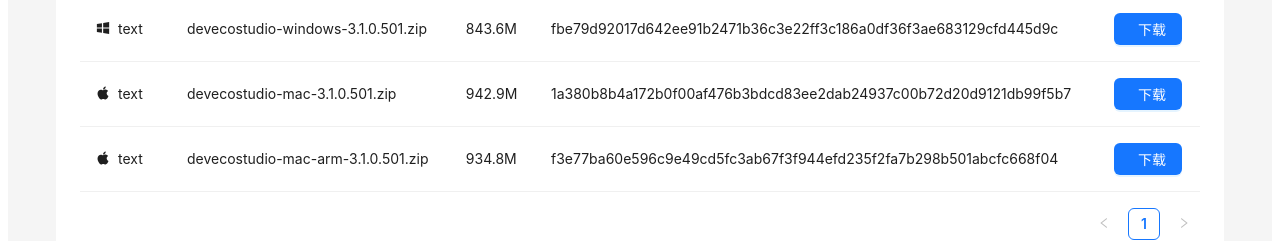
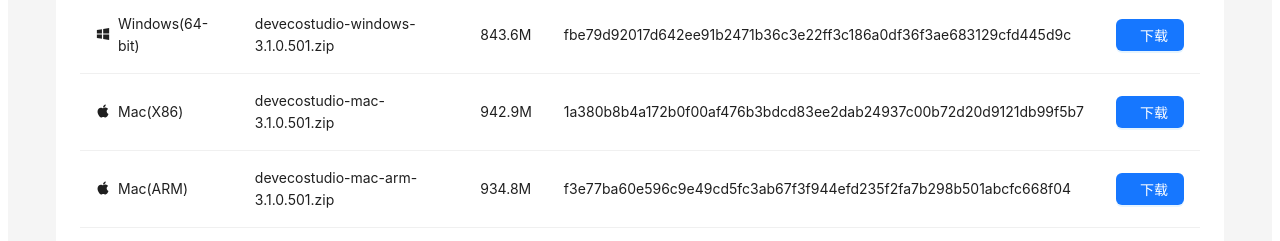
Before and after one commit to lefodev/Arkts, a Gatsby site: page /ide in a window 1280 px wide. Shown: the part 258-499 px from the top of the page. Built offline with nearby package versions, Linux system fonts and the light colour scheme; Gatsby itself is replaced by a stand-in of ours; some packages are replaced by stand-ins of ours.

Commit message:
fix ide text

```diff
--- a/src/pages/ide.tsx
+++ b/src/pages/ide.tsx
@@ -34,7 +34,7 @@
             title: 'Platform',
             dataIndex: 'platform',
             key: 'platform',
-            render: (text) => text.toLowerCase().indexOf('mac') !== -1 ? <Space><AppleFilled/>text</Space> : <Space><WindowsFilled/>text</Space>,
+            render: (text) => text.toLowerCase().indexOf('mac') !== -1 ? <Space><AppleFilled/>{text}</Space> : <Space><WindowsFilled/>{text}</Space>,
         },
         {
             title: 'DevEco Studio Package',
```
